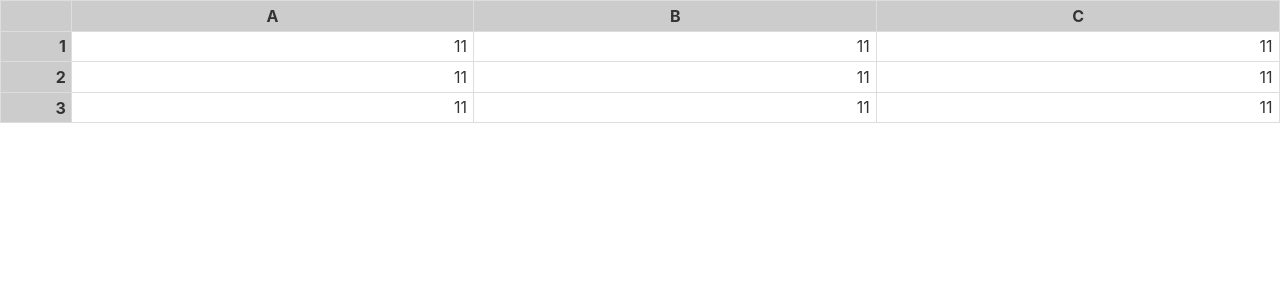
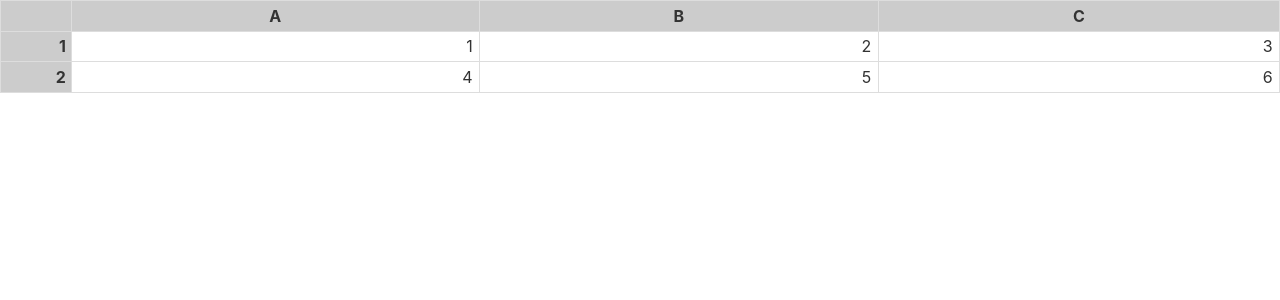
Before and after one commit to joshnuss/svelte-spreadsheet, a Svelte app: page / in a window 1280 px wide. Shown: the top 300 px of the page. Built offline with nearby package versions, Linux system fonts and the light colour scheme.

Commit message:
Data binds cell value

```diff
--- a/src/components/Cell.svelte
+++ b/src/components/Cell.svelte
@@ -1,4 +1,8 @@
-<span>11</span>
+<script>
+  export let cell
+</script>
+
+<span>{cell.value}</span>
 
 <style>
   input {
--- a/src/components/Grid.svelte
+++ b/src/components/Grid.svelte
@@ -18,7 +18,7 @@
         <th>{i+1}</th>
 
         {#each row as cell, j}
-          <td class="input" tabindex={j}><Cell/></td>
+          <td class="input" tabindex={j}><Cell bind:cell={cell}/></td>
         {/each}
       </tr>
     {/each}
--- a/src/store.js
+++ b/src/store.js
@@ -3,8 +3,7 @@ import {writable} from 'svelte/store'
 export const data = writable({
   columns: ['A', 'B', 'C'],
   rows: [
-    [1,2,3],
-    [4,5,6],
-    [4,5,6],
+    [{value: 1},{value: 2}, {value: 3}],
+    [{value: 4},{value: 5}, {value: 6}],
   ]
 })
```
